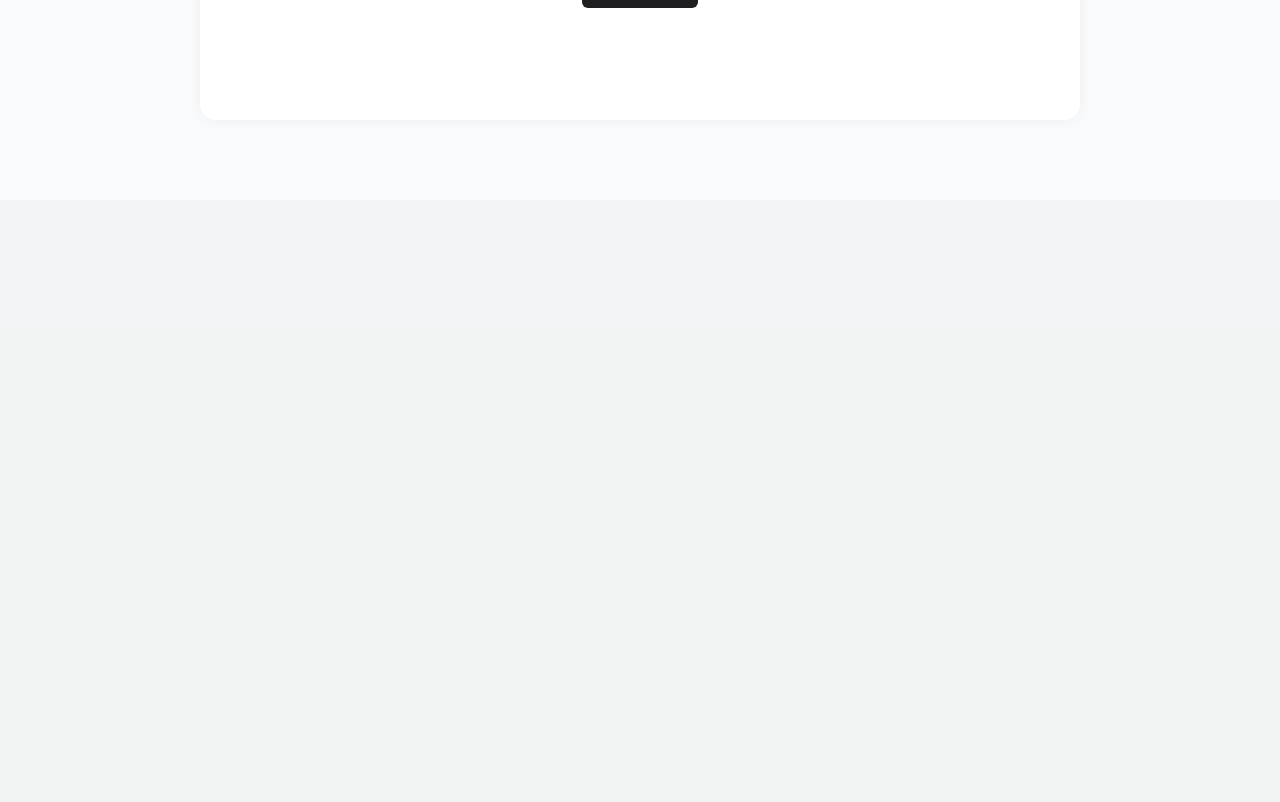
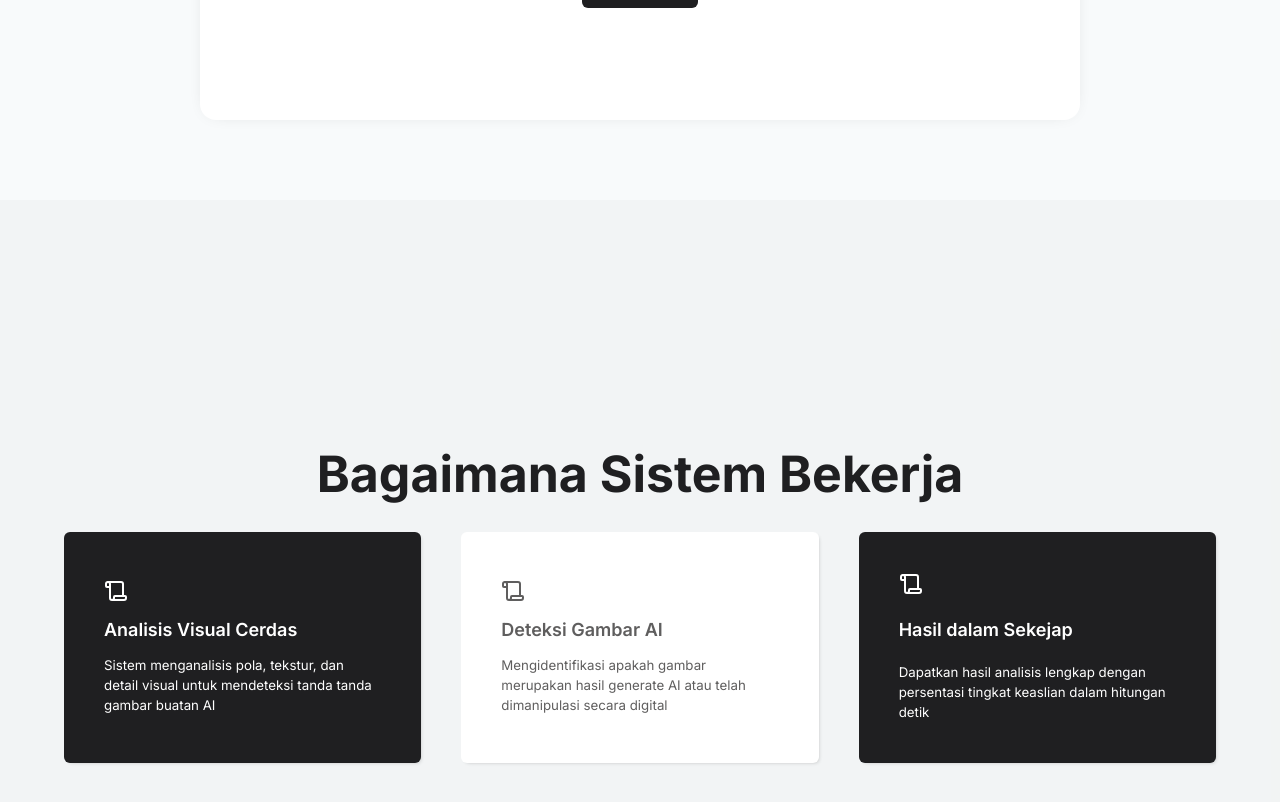
Before and after one commit to madpy-og/SegForge, a React (Vite) app in the folder frontend/: page / in a window 1280 px wide. Shown: the part 688-1490 px from the top of the page. Built offline with nearby package versions, Linux system fonts and the light colour scheme.

Commit message:
add how section temporary layout, next commit will fix that

```diff
--- a/frontend/src/components/Card.tsx
+++ b/frontend/src/components/Card.tsx
@@ -8,7 +8,7 @@ type Props = {
 const Card = ({ children, className }: Props) => {
   return (
     <div
-      className={`${className} w-full h-full bg-cuswhite rounded-md shadow-[2px_2px_4px_-3px_rgba(0,0,0,0.3)]`}
+      className={`${className} rounded-md shadow-[2px_2px_4px_-3px_rgba(0,0,0,0.3)]`}
     >
       {children}
     </div>
--- a/frontend/src/components/sections/HowSection.tsx
+++ b/frontend/src/components/sections/HowSection.tsx
@@ -1,9 +1,45 @@
 import React from "react";
+import Card from "../Card";
+import { Scroll } from "lucide-react";
 
 const HowSection = () => {
   return (
-    <section className="w-full h-200 mt-20 bg-cusdarkgrey/10">
-      <div></div>
+    <section className="w-full h-200 mt-20 flex flex-col items-center justify-center gap-5 bg-cusdarkgrey/10">
+      <h1 className="text-center text-[40px] md:text-[50px] text-cusblack font-bold">
+        Bagaimana Sistem Bekerja
+      </h1>
+      <div className="w-full px-16 grid grid-cols-3 gap-10">
+        <Card className="flex flex-col p-10 items-start justify-around bg-cusblack text-cuswhite ">
+          <Scroll />
+          <h6 className="text-bl-m md:text-bl font-semibold">
+            Analisis Visual Cerdas
+          </h6>
+          <p className="text-bs-m md:text-bs ">
+            Sistem menganalisis pola, tekstur, dan detail visual untuk
+            mendeteksi tanda tanda gambar buatan AI
+          </p>
+        </Card>
+        <Card className="flex flex-col p-10 items-start justify-around bg-cuswhite text-cuslightblack">
+          <Scroll />
+          <h6 className="text-bl-m md:text-bl font-semibold">
+            Deteksi Gambar AI
+          </h6>
+          <p className="text-bs-m md:text-bs ">
+            Mengidentifikasi apakah gambar merupakan hasil generate AI atau
+            telah dimanipulasi secara digital
+          </p>
+        </Card>
+        <Card className="flex flex-col p-10 items-start justify-around gap-5 bg-cusblack text-cuswhite">
+          <Scroll />
+          <h6 className="text-bl-m md:text-bl font-semibold">
+            Hasil dalam Sekejap
+          </h6>
+          <p className="text-bs-m md:text-bs ">
+            Dapatkan hasil analisis lengkap dengan persentasi tingkat keaslian
+            dalam hitungan detik
+          </p>
+        </Card>
+      </div>
     </section>
   );
 };
```
